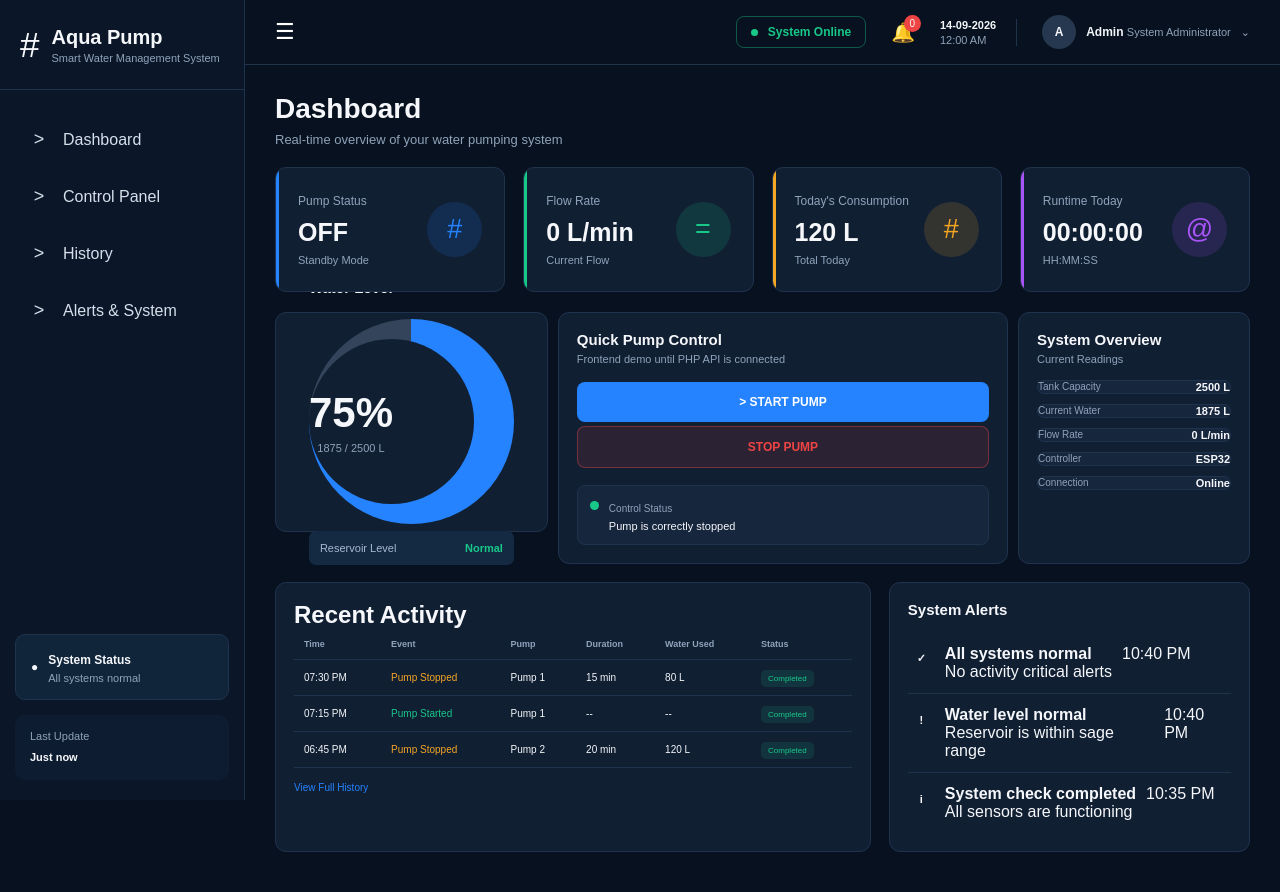
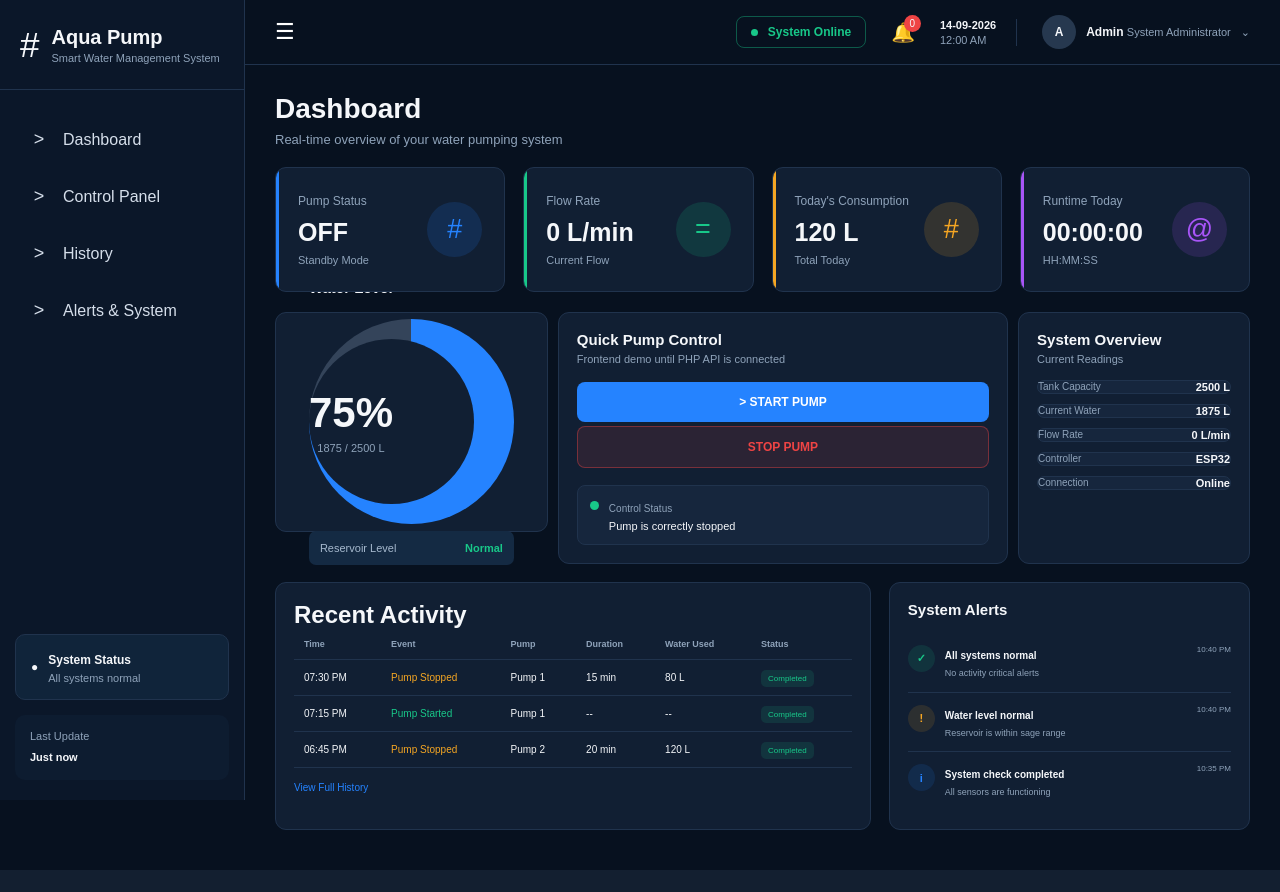
Before and after one commit to Leim-User/aqua-pump-sen, a PHP site: page / in a window 1280 px wide. After the commit the page ends 870 px from the top, so only its background shows below. Run offline with PHP 8.4, Linux system fonts and the light colour scheme.

Commit message:
Complete Alert section of the Dashboard Page

```diff
--- a/frontend/css/style.css
+++ b/frontend/css/style.css
@@ -673,3 +673,39 @@
     font-weight: bold;
     font-size: 11px;
 }
+
+.alert-icon.green {
+    color: var(--green);
+    background: rgba(24, 200, 137, 0.12);
+}
+
+.alert-icon.orange {
+    color: var(--orange);
+    background: rgba(245, 166, 35, 0.12);
+}
+
+.alert-icon.blue {
+    color: var(--blue);
+    background: rgba(37, 131, 255, 0.12);
+}
+
+.alert-item div:nth-child(2) {
+    flex: 1;
+}
+
+.alert-item strong {
+    font-size: 10px;
+}
+
+.alert-item p {
+    margin-top: 4px;
+    color: var(--muted);
+    font-size: 9px;
+    line-height: 1.4;
+}
+
+.alert-item > span:last-child {
+    color: var(--muted);
+    font-size: 8px;
+    white-space: nowrap;
+}
```
